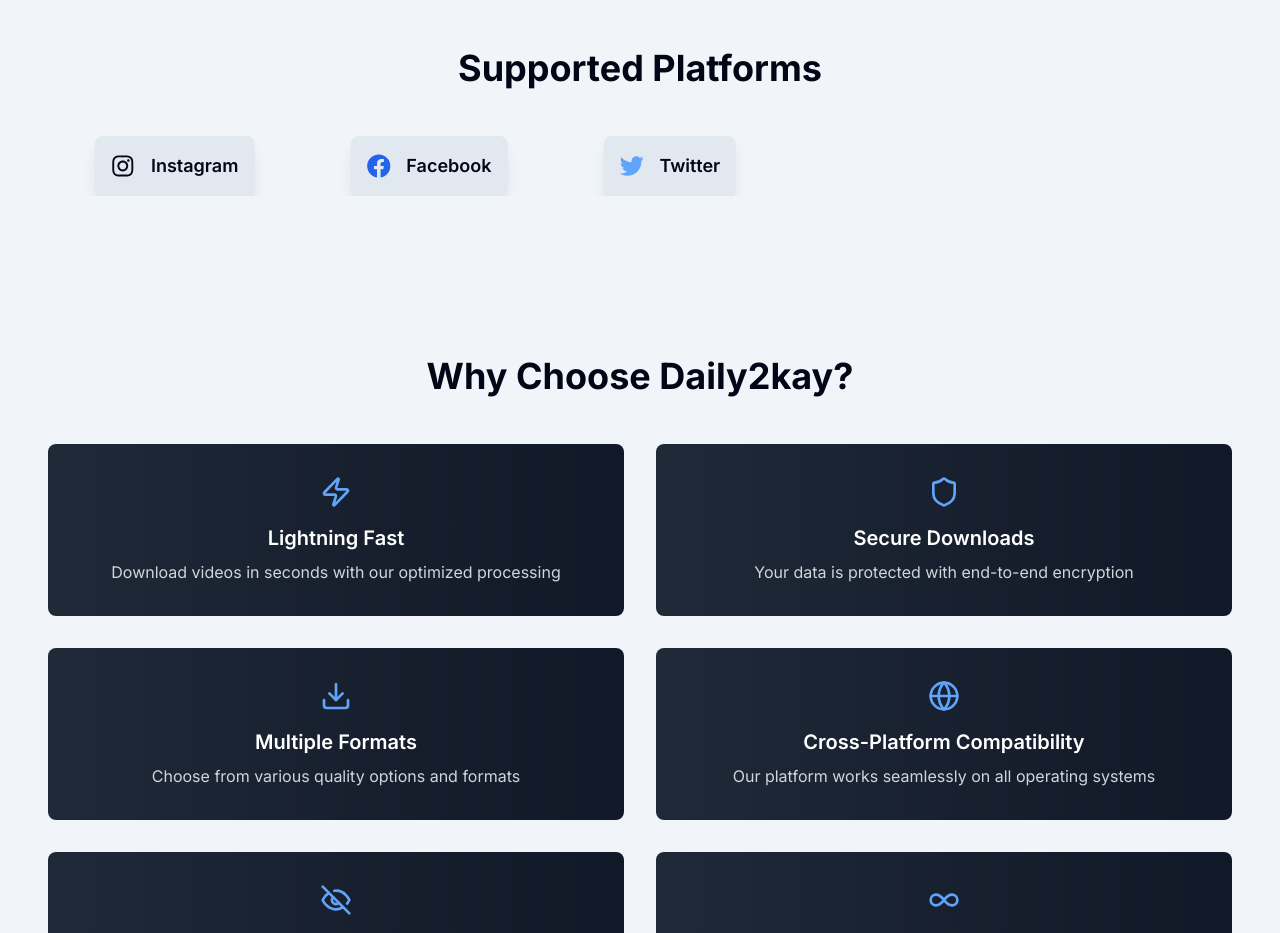
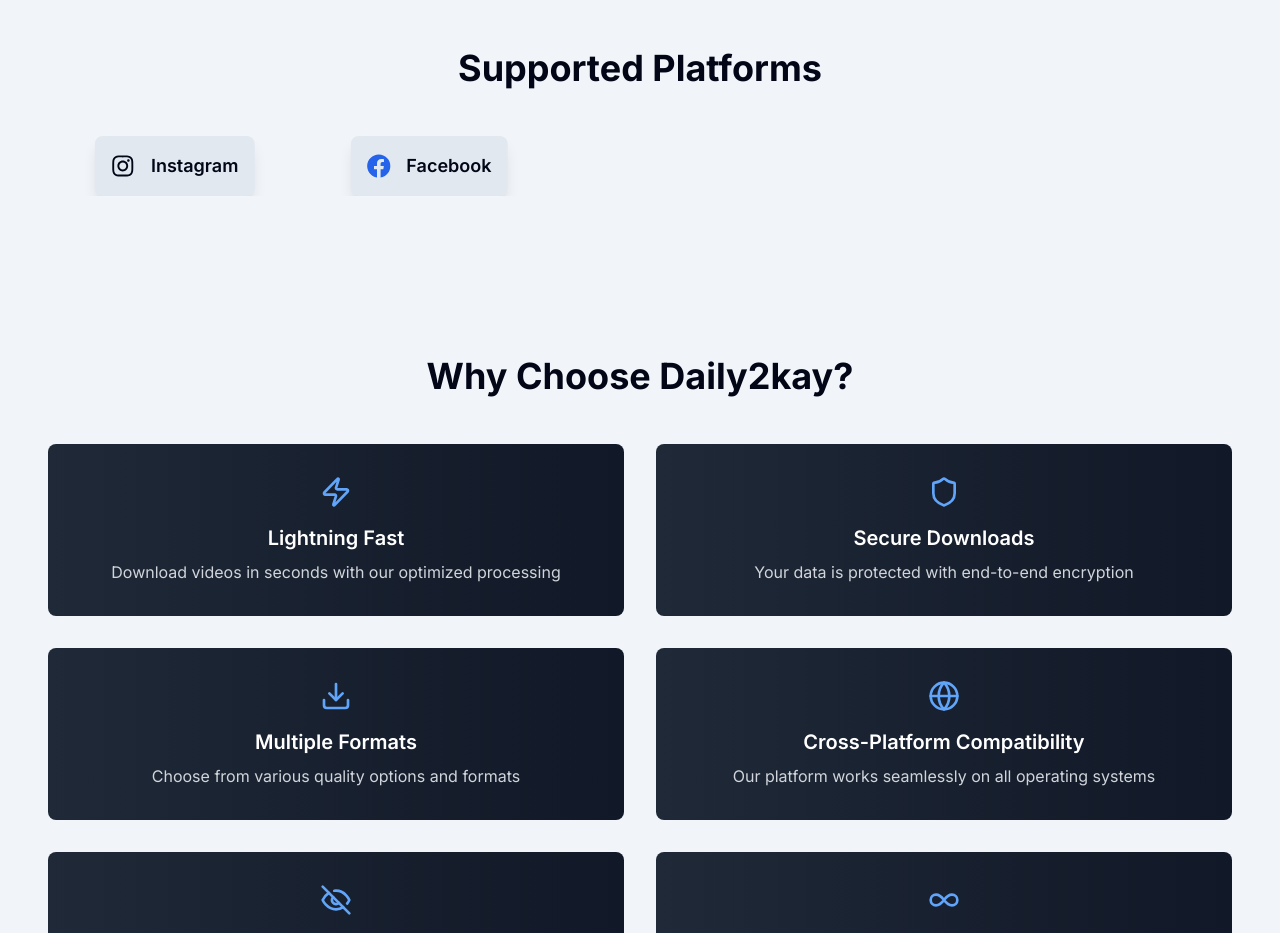
Before and after one commit to TSOlami/daily2kay, a Next.js app: page / in a window 1280 px wide. Shown: the part 1000-1933 px from the top of the page. Built offline with nearby package versions, Linux system fonts and the light colour scheme.

Commit message:
Remove Twitter platform from the list of supported platforms in the application, streamlining the code and focusing on the most relevant social media options.

```diff
--- a/src/app/page.tsx
+++ b/src/app/page.tsx
@@ -8,7 +8,7 @@
 import Image from "next/image";
 import Link from "next/link";
 
-type PlatformId = 'youtube' | 'tiktok' | 'instagram' | 'facebook' | 'twitter';
+type PlatformId = 'youtube' | 'tiktok' | 'instagram' | 'facebook';
 
 interface Platform {
   id: PlatformId;
@@ -46,13 +46,6 @@
     icon: "facebook",
     color: "blue-600",
     description: "Download Facebook videos instantly",
-  },
-  {
-    id: "twitter",
-    name: "Twitter",
-    icon: "twitter",
-    color: "blue-400",
-    description: "Save Twitter videos with one click",
   },
 ];
 
```
